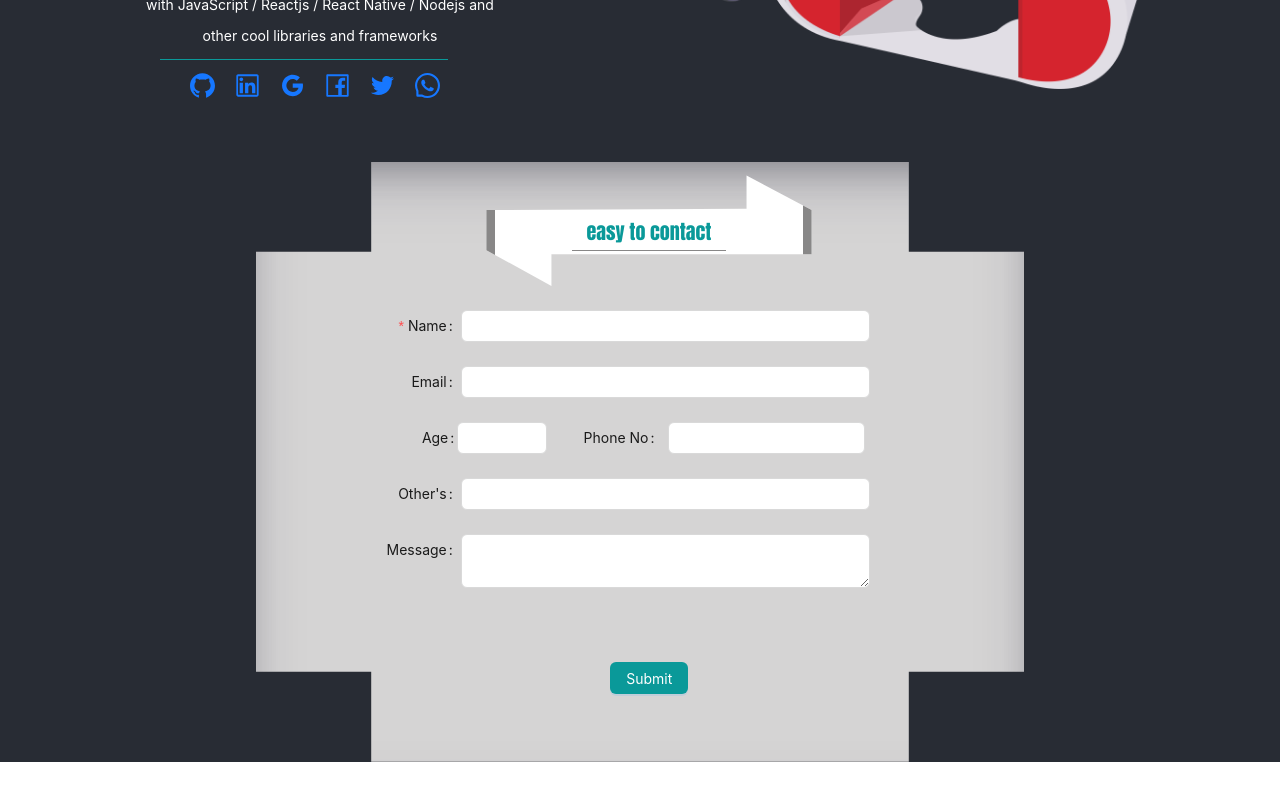
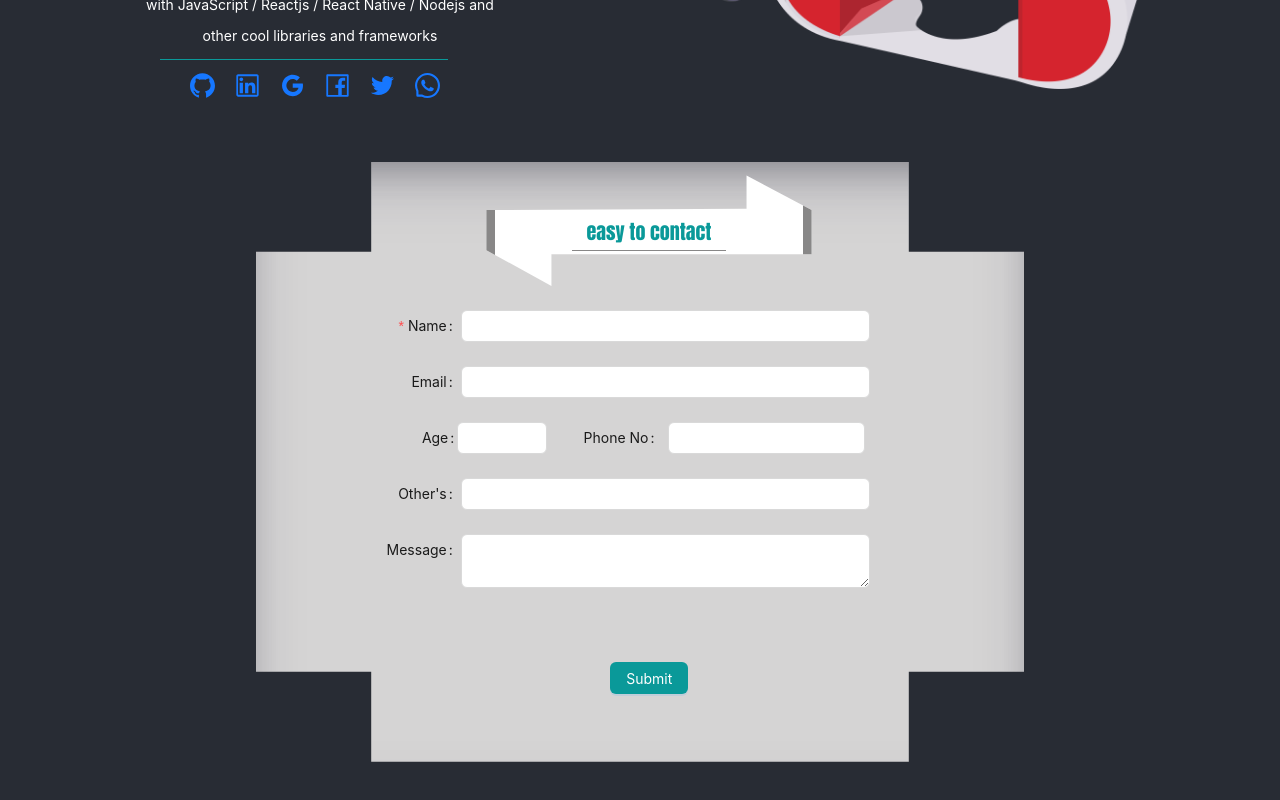
Before and after one commit to akashsdk/developer-info, a React (Create React App) app: page / in a window 1280 px wide. Shown: the part 364-1164 px from the top of the page. Before the commit the page ends 1126 px from the top, so only its background shows below. Built offline with nearby package versions, Linux system fonts and the light colour scheme.

Commit message:
Update home.js

```diff
--- a/src/Screen/home.js
+++ b/src/Screen/home.js
@@ -9,6 +9,7 @@ export default function home() {
       <Index/>
       <div style={{height:'60px'}}/>
       <Contact/>
+      <div style={{height:'60px'}}/>
     </div>
   )
 }
```
